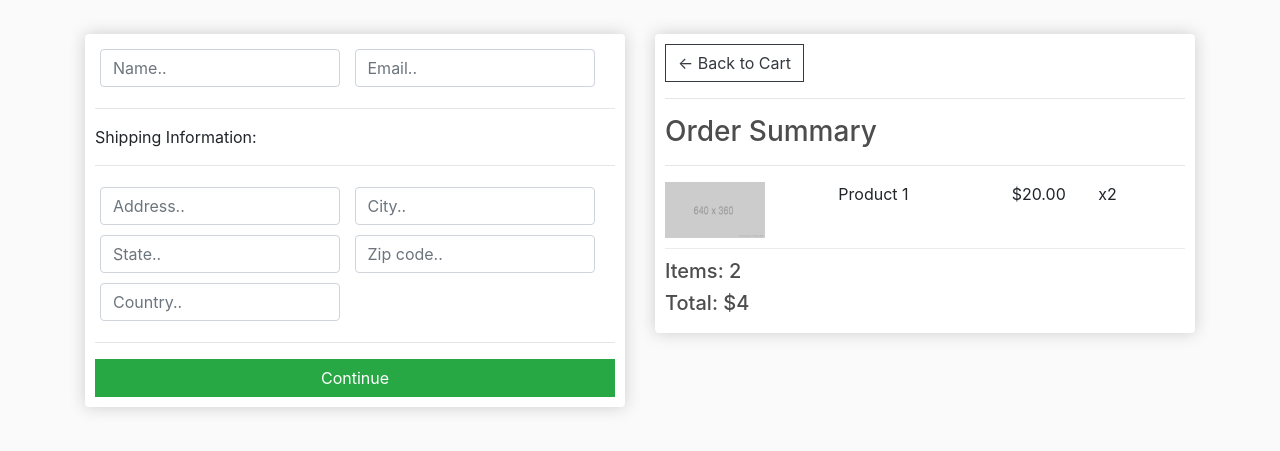
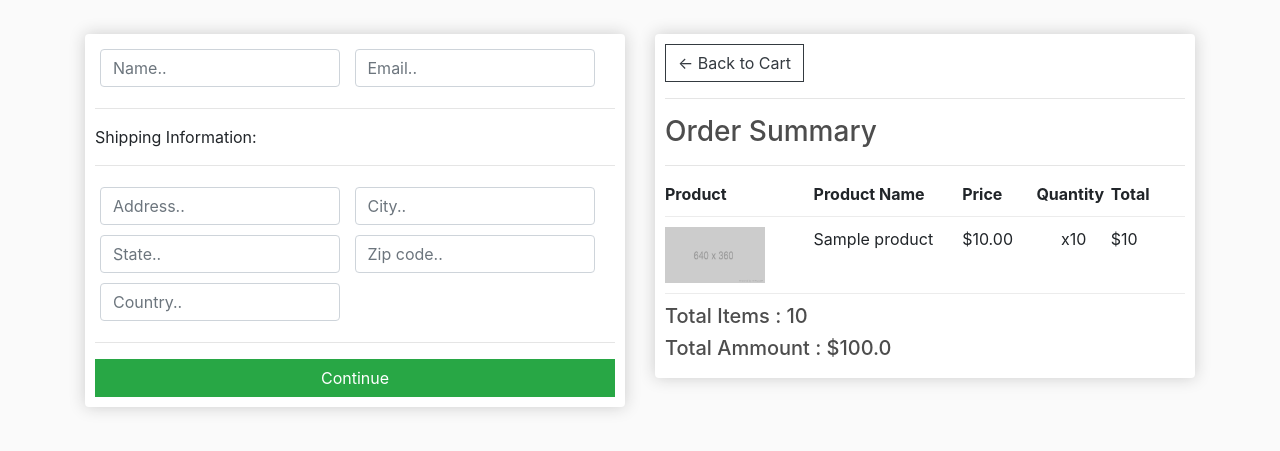
Before and after one commit to MrRoy2246/Ecommerce, a Django app: template Ecommerce/store/templates/store/checkout.html in a window 1280 px wide. Shown: the part 57-508 px from the top of the page. Run offline with Django 5.2, Linux system fonts and the light colour scheme; tables that the repository leaves empty hold one stand-in row (values such as "Sample post"); the template is opened without the code that fills it: values that come from a table or form of the project are taken from there, most other values are stand-ins (such as "Sample title", 1, 10 or a date in 2020); some libraries are stand-ins or nearby versions.

Commit message:
Render cart data calculate total and send data to checkout page

```diff
--- a/Ecommerce/store/models.py
+++ b/Ecommerce/store/models.py
@@ -33,6 +33,17 @@ class Order(models.Model):
 
     def __str__(self):
         return str(self.id)
+    @property
+    def get_cart_total(self):
+        orderitems = self.order_item_set.all()
+        total = sum([item.get_total for item in orderitems])
+        return total
+
+    @property
+    def get_cart_items(self):
+        orderitems = self.order_item_set.all()
+        total = sum([item.quantity for item in orderitems])
+        return total
 
 
 class Order_Item(models.Model):
@@ -40,6 +51,10 @@ class Order_Item(models.Model):
     order = models.ForeignKey(Order,on_delete=models.SET_NULL,blank=True,null=True)
     quantity = models.IntegerField(default=0,null=True,blank=True)
     date_ordered = models.DateTimeField(auto_now_add=True)
+    @property
+    def get_total(self):
+        total = self.product.price*self.quantity
+        return total
 
 
 
--- a/Ecommerce/store/templates/store/checkout.html
+++ b/Ecommerce/store/templates/store/checkout.html
@@ -47,20 +47,33 @@
 
 		</div>
 
+
 		<div class="col-lg-6">
 			<div class="box-element">
-				<a  class="btn btn-outline-dark" href="{% url 'cart' %}">&#x2190; Back to Cart</a>
+				<a  class="btn btn-outline-dark" href="{{  item.product.imageURL }}">&#x2190; Back to Cart</a>
 				<hr>
 				<h3>Order Summary</h3>
 				<hr>
 				<div class="cart-row">
+                    <div style="flex: 2;"><strong>Product</strong></div>
+                    <div style="flex: 2;"><strong>Product Name</strong></div>
+                    <div style="flex: 1;"><strong>Price</strong></div>
+                    <div style="flex: 1;"><strong>Quantity</strong></div>
+                    <div style="flex: 1;"><strong>Total</strong></div>
+
+                </div>
+				{% for item in items %}
+				<div class="cart-row">
 					<div style="flex:2"><img class="row-image" src="{% static 'images/placeholder.png' %}"></div>
-					<div style="flex:2"><p>Product 1</p></div>
-					<div style="flex:1"><p>$20.00</p></div>
-					<div style="flex:1"><p>x2</p></div>
+					<div style="flex:2"><p>{{item.product.name}}</p></div>
+					<div style="flex:1"><p>${{item.product.price|floatformat:2}}</p></div>
+					<div style="flex: 1"><p style="text-align: center;" >x{{item.quantity}}</p></div>
+					<div style="flex:1"><p>${{item.get_total}}</p></div>
+
 				</div>
-				<h5>Items:   2</h5>
-				<h5>Total:   $4</h5>
+				{% endfor %}
+				<h5>Total Items : {{order.get_cart_items}}</h5>
+				<h5>Total Ammount : ${{order.get_cart_total}}</h5>
 			</div>
 		</div>
 	</div>
```
Also changed, not shown: Ecommerce/store/templates/store/cart.html (+10 -7 lines), Ecommerce/store/views.py (+20 -2 lines).
